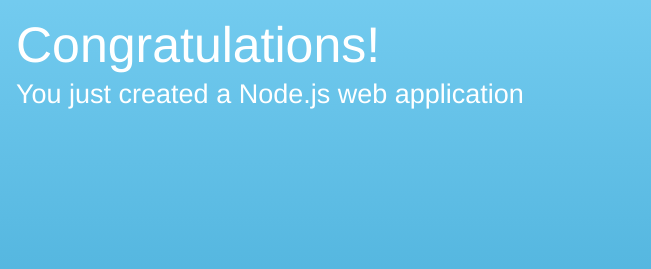
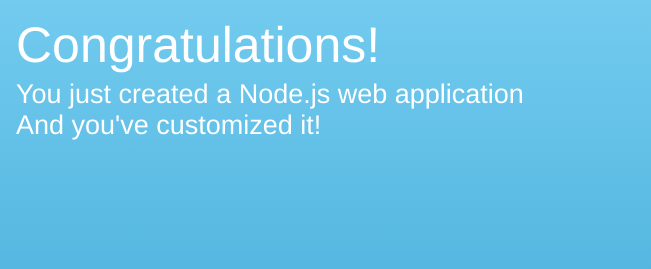
Before and after one commit to jfh01/codestar-test, a website: page public/index.html in a window 1280 px wide. Shown: the part 265-534 px from the top of the page, 629-1280 px from the left. Drawn offline with Linux system fonts and the light colour scheme.

Commit message:
Tweaked success message

```diff
--- a/public/index.html
+++ b/public/index.html
@@ -60,6 +60,7 @@
             <div class="text">
                 <h1>Congratulations!</h1>
                 <h2>You just created a Node.js web application</h2>
+                <h2>And you've customized it!</h2>
             </div>
         </div>
     </div>
```
